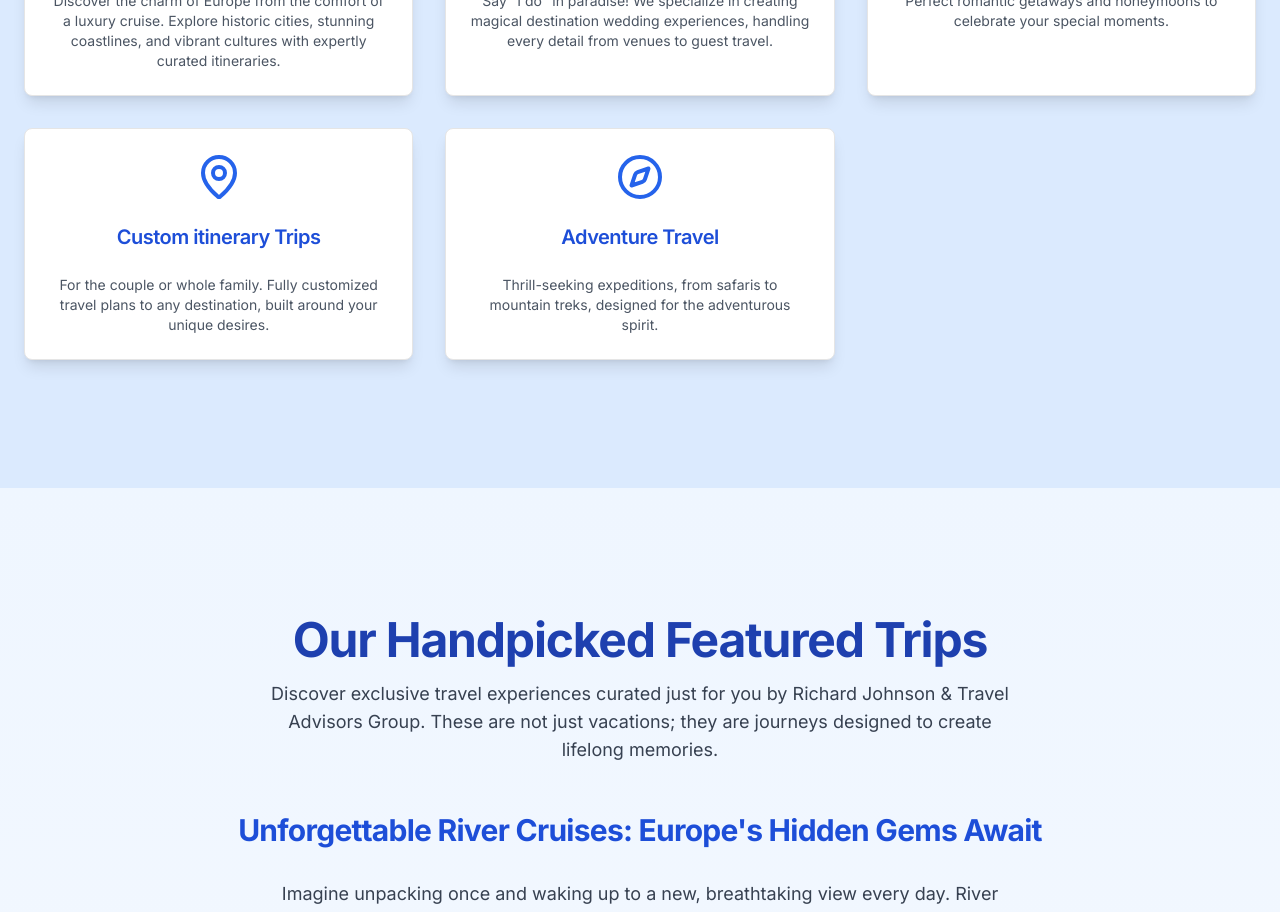
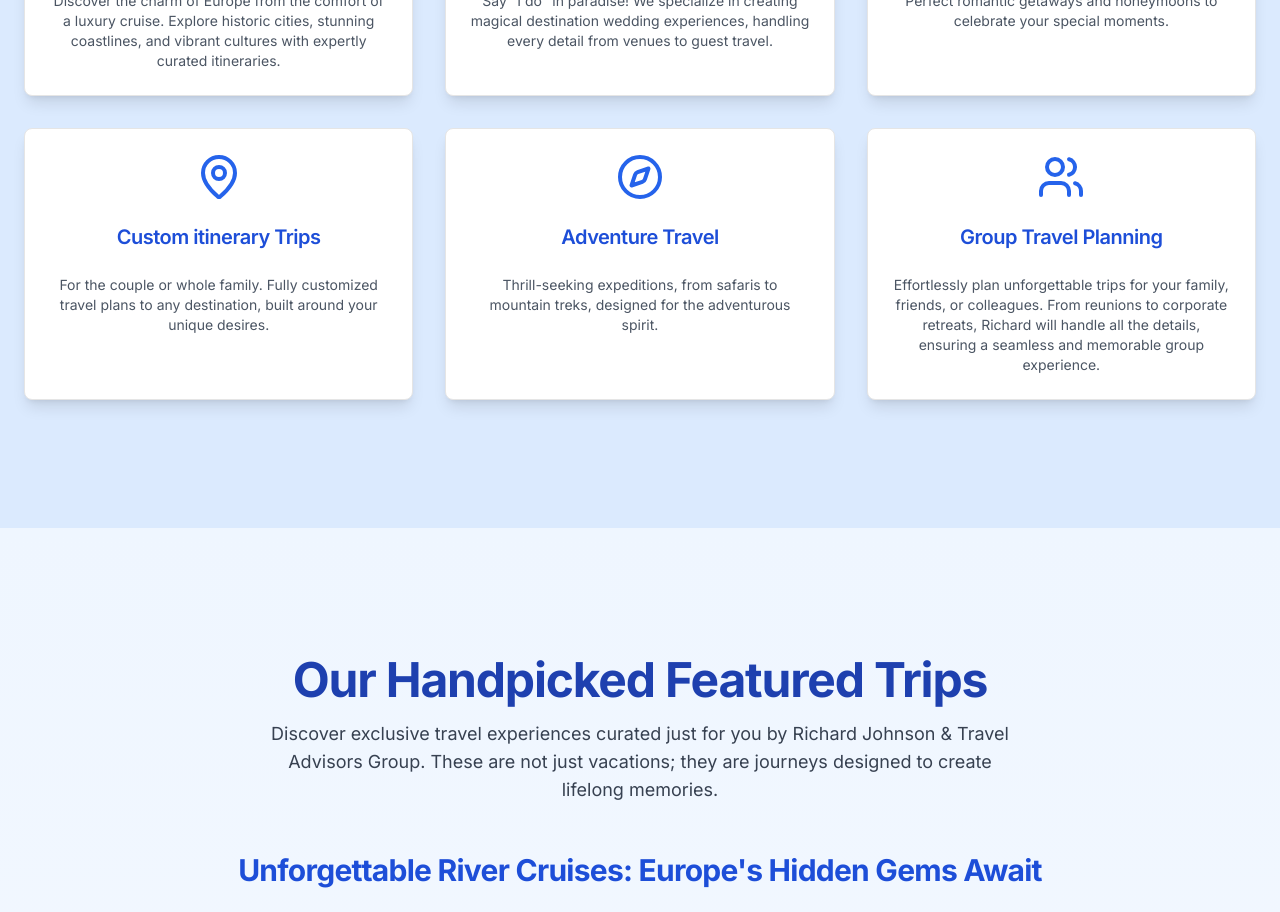
Before and after one commit to rpj777/rpj-dream-vacations-wglp, a Next.js app: page / in a window 1280 px wide. Shown: the part 2280-3192 px from the top of the page. Built offline with nearby package versions, Linux system fonts and the light colour scheme.

Commit message:
feat: update ServicesSection icon and verbiage for Group Travel Planning
Improve icon and refine description for better clarity.

Co-authored-by: null <128954826+delpuma@users.noreply.github.com>

```diff
--- a/components/services-section.tsx
+++ b/components/services-section.tsx
@@ -1,4 +1,4 @@
-import { ShipIcon, HotelIcon, FanIcon as FamilyIcon, HeartIcon, CompassIcon, MapPinIcon } from "lucide-react"
+import { ShipIcon, HotelIcon, FanIcon as FamilyIcon, HeartIcon, CompassIcon, MapPinIcon, UsersIcon } from "lucide-react"
 import { Card, CardHeader, CardTitle, CardDescription, CardContent } from "@/components/ui/card"
 
 export function ServicesSection() {
@@ -90,11 +90,12 @@ export function ServicesSection() {
             </CardHeader>
             <CardContent className="p-6 pt-0">
               <CardDescription className="text-gray-600">
-                For the couple or whole family. Fully customized travel plans to any destination, built around your unique desires.
+                For the couple or whole family. Fully customized travel plans to any destination, built around your
+                unique desires.
               </CardDescription>
             </CardContent>
           </Card>
-           <Card className="bg-white shadow-lg hover:shadow-xl transition-shadow duration-300">
+          <Card className="bg-white shadow-lg hover:shadow-xl transition-shadow duration-300">
             <CardHeader className="flex flex-col items-center text-center p-6">
               <CompassIcon className="h-12 w-12 text-blue-600 mb-4" />
               <CardTitle className="text-xl font-semibold text-blue-700">Adventure Travel</CardTitle>
@@ -105,6 +106,19 @@ export function ServicesSection() {
               </CardDescription>
             </CardContent>
           </Card>
+          <Card className="bg-white shadow-lg hover:shadow-xl transition-shadow duration-300">
+            <CardHeader className="flex flex-col items-center text-center p-6">
+              <UsersIcon className="h-12 w-12 text-blue-600 mb-4" />
+              <CardTitle className="text-xl font-semibold text-blue-700">Group Travel Planning</CardTitle>
+            </CardHeader>
+            <CardContent className="p-6 pt-0">
+              <CardDescription className="text-gray-600">
+                Effortlessly plan unforgettable trips for your family, friends, or colleagues. From reunions to
+                corporate retreats, Richard will handle all the details, ensuring a seamless and memorable group
+                experience.
+              </CardDescription>
+            </CardContent>
+          </Card>
         </div>
       </div>
     </section>
```
